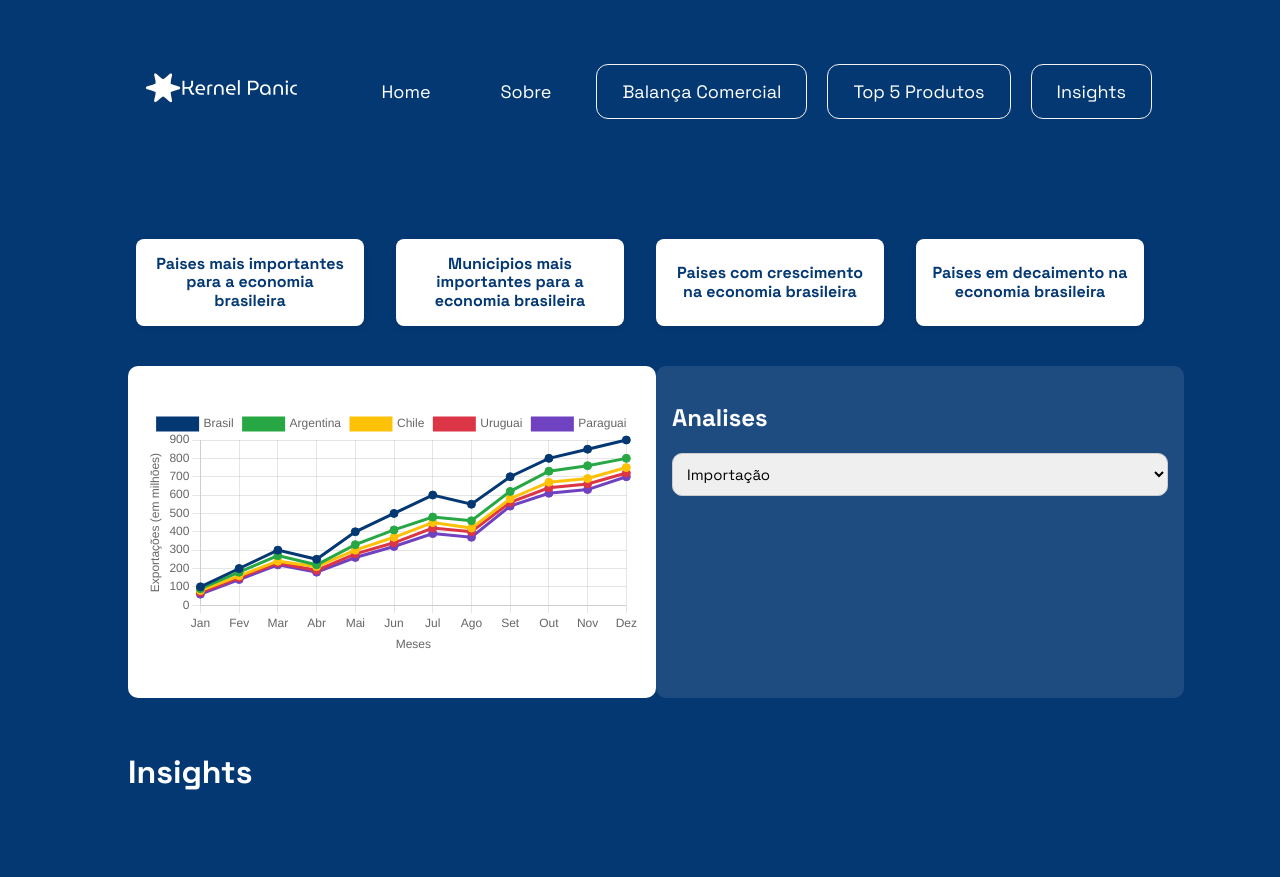
After one commit to heloisa-cardillo/KernelPanic, a Flask app: page /insights in a window 1280 px wide. The commit adds this page. Run offline with Flask 3, Linux system fonts and the light colour scheme.

Commit message:
feat(Insights):Insight page criada e estilizada

```diff
--- a/src/frontend-API/app.py
+++ b/src/frontend-API/app.py
@@ -1,8 +1,11 @@
 from flask import Flask, render_template, request, jsonify
 from query import montar_query
 from query import montar_query_top5
+from dotenv import load_dotenv
 import pymysql
 import os
+
+load_dotenv()
 
 app = Flask(__name__, static_folder='static')
 
@@ -17,6 +20,7 @@ def get_db_connection():
     )
     print("Conexão feita!")
     return conn
+
 
 @app.route("/")
 def index():
@@ -34,6 +38,11 @@ def chartPage():
 
     conn.close()
     return render_template('chartPage.html', paises=resultadosPaises, municipios=resultadosMunicipios)
+
+@app.route("/insights")
+def insightsPage():
+
+    return render_template('insights.html')
 
 @app.route('/filtros', methods=['POST'])
 def filtros_dados():
--- /dev/null
+++ b/src/frontend-API/static/css/insights.css
@@ -0,0 +1,134 @@
+@import url("https://fonts.googleapis.com/css2?family=Space+Grotesk:wght@400;700&display=swap");
+
+html {
+  scroll-behavior: smooth;
+}
+
+body {
+  position: relative;
+  background-color: #043873;
+  box-sizing: border-box;
+  height: 100%;
+  line-height: normal;
+  color: white;
+  font-family: "Space Grotesk";
+  margin: 4rem 8rem;
+}
+
+.mainPage {
+  margin-top: 7rem;
+  display: grid;
+  grid-template-areas:
+    "options options"
+    "chart analises";
+  grid-template-columns: 1fr 1fr;
+  gap: 2rem;
+}
+
+.options {
+  grid-area: options;
+  display: flex;
+  gap: 1rem;
+  flex-wrap: wrap;
+  justify-content: flex-start;
+}
+
+.chartDiv {
+  grid-area: chart;
+  background-color: white;
+  border-radius: 10px;
+  height: auto;
+  min-height: 300px;
+  width: 100%;
+  padding: 1rem;
+  display: flex;
+  align-items: center;
+  justify-content: center;
+}
+
+#chart {
+  width: 100% !important;
+  height: auto !important;
+  max-height: 100%;
+}
+
+.analises {
+  grid-area: analises;
+  background-color: rgba(255, 255, 255, 0.1);
+  padding: 1rem;
+  border-radius: 10px;
+  width: 100%;
+}
+select,
+input[type="text"],
+input[type="number"] {
+  font-family: "Space Grotesk", sans-serif;
+  border-radius: 10px;
+  font-size: 15px;
+  padding: 10px;
+  border: 1px solid #ccc;
+  width: 100%;
+  box-sizing: border-box;
+}
+
+.buttonOption {
+  background-color: #ffffff;
+  color: #043873;
+  border: none;
+  border-radius: 8px;
+  padding: 1rem;
+  margin: 0.5rem;
+  font-weight: bold;
+  cursor: pointer;
+  max-width: 100%;
+  flex: 1 1 50px;
+  box-shadow: 0 2px 6px rgba(0, 0, 0, 0.1);
+  transition: background-color 0.3s, color 0.3s;
+}
+
+.buttonOption:hover {
+  background-color: #043873;
+  color: #fff;
+}
+
+@media (max-width: 1024px) {
+  body {
+    margin: 2rem 4rem;
+  }
+
+  .mainPage {
+    grid-template-columns: 1fr;
+    grid-template-rows: auto auto auto;
+  }
+
+  .chartDiv {
+    grid-column: 1 / 2;
+  }
+
+  .analises {
+    grid-column: 1 / 2;
+  }
+
+  .options {
+    justify-content: center;
+  }
+
+  .buttonOption {
+    flex: 1 1 100%;
+  }
+}
+
+@media (max-width: 600px) {
+  body {
+    margin: 1rem 1.5rem;
+  }
+
+  .buttonOption {
+    font-size: 0.9rem;
+    padding: 0.75rem;
+  }
+
+  .analises h2 {
+    font-size: 1.2rem;
+  }
+}
--- /dev/null
+++ b/src/frontend-API/static/js/insightsChart.js
@@ -0,0 +1,59 @@
+document.addEventListener("DOMContentLoaded", () => {
+
+    const ctx = document.getElementById("chart").getContext("2d");
+
+      const labels = ["Jan", "Fev", "Mar", "Abr", "Mai", "Jun", "Jul", "Ago", "Set", "Out", "Nov", "Dez"];
+
+      const dataPorPais = {
+        "Brasil":     [100, 200, 300, 250, 400, 500, 600, 550, 700, 800, 850, 900],
+        "Argentina":  [90, 180, 270, 220, 330, 410, 480, 460, 620, 730, 760, 800],
+        "Chile":      [80, 160, 240, 210, 300, 370, 450, 420, 580, 670, 690, 750],
+        "Uruguai":    [70, 150, 230, 190, 280, 340, 420, 400, 560, 640, 660, 720],
+        "Paraguai":   [60, 140, 220, 180, 260, 320, 390, 370, 540, 610, 630, 700]
+      };
+
+      const cores = ["#043873", "#28a745", "#ffc107", "#dc3545", "#6f42c1"];
+
+      const datasets = Object.entries(dataPorPais).map(([pais, valores], index) => ({
+        label: pais,
+        data: valores,
+        borderColor: cores[index],
+        backgroundColor: cores[index],
+        fill: false,
+        tension: 0,
+        pointRadius: 4,
+        pointHoverRadius: 6
+      }));
+
+      new Chart(ctx, {
+        type: "line",
+        data: {
+          labels: labels,
+          datasets: datasets
+        },
+        options: {
+          responsive: true,
+
+          plugins: {
+            legend: {
+              position: "top"
+            }
+          },
+          scales: {
+            x: {
+              title: {
+                display: true,
+                text: "Meses"
+              }
+            },
+            y: {
+              beginAtZero: true,
+              title: {
+                display: true,
+                text: "Exportações (em milhões)"
+              }
+            }
+          }
+        }
+      });
+})
--- /dev/null
+++ b/src/frontend-API/templates/insights.html
@@ -0,0 +1,55 @@
+<!DOCTYPE html>
+<html lang="en">
+
+<head>
+    <meta charset="UTF-8">
+    <meta name="viewport" content="width=device-width, initial-scale=1.0">
+    <link rel="stylesheet" href="{{ url_for('static', filename='css/normalize.css') }}" />
+    <link rel="stylesheet" href="{{ url_for('static', filename='css/header.css') }}" />
+    <link rel="stylesheet" href="{{ url_for('static', filename='css/insights.css') }}" />
+    <script src="https://cdn.jsdelivr.net/npm/chart.js"></script>
+    <title>Insights</title>
+</head>
+
+<body>
+    <header class="header">
+        <a href="#">
+            <img src="{{ url_for('static', filename='img/KernelPanic.png') }}" alt="logo" class="logo" />
+        </a>
+
+
+        <section class="links">
+            <a href="/">Home</a>
+            <a href="sobre.html">Sobre</a>
+            <a href="#lineChartDiv" class="buttonHighlight">Balança Comercial</a>
+            <a href="#top5" class="buttonHighlight">Top 5 Produtos</a>
+            <a href="#top5" class="buttonHighlight">Insights</a>
+        </section>
+    </header>
+
+    <main class="mainPage">
+
+        <h1>Insights</h1>
+        <div class="options">
+            <button class="buttonOption">Paises mais importantes para a economia brasileira</button>
+            <button class="buttonOption">Municipios mais importantes para a economia brasileira</button>
+            <button class="buttonOption">Paises com crescimento na economia brasileira</button>
+            <button class="buttonOption">Paises em decaimento na economia brasileira</button>
+        </div>
+        <div class="chartDiv">
+            <canvas id="chart"></canvas>
+        </div>
+        <div class="analises">
+            <h2>Analises</h2>
+            <select name="" id="">
+                <option value="">Importação</option>
+                <option value="">Exportação</option>
+            </select>
+        </div>
+
+    </main>
+
+</body>
+<script src="{{ url_for('static', filename='js/insightsChart.js') }}"></script>
+
+</html>
```
Also changed, not shown: src/frontend-API/static/css/style.css (+5 -22 lines), src/frontend-API/templates/chartPage.html (+17 -12 lines), src/frontend-API/templates/index.html (+12 -13 lines), src/frontend-API/static/css/chartPage.css (line endings or trailing spaces).
